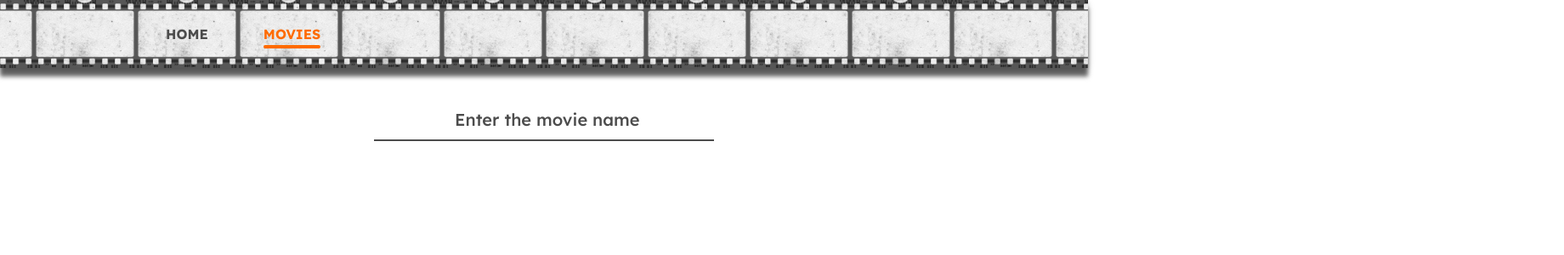
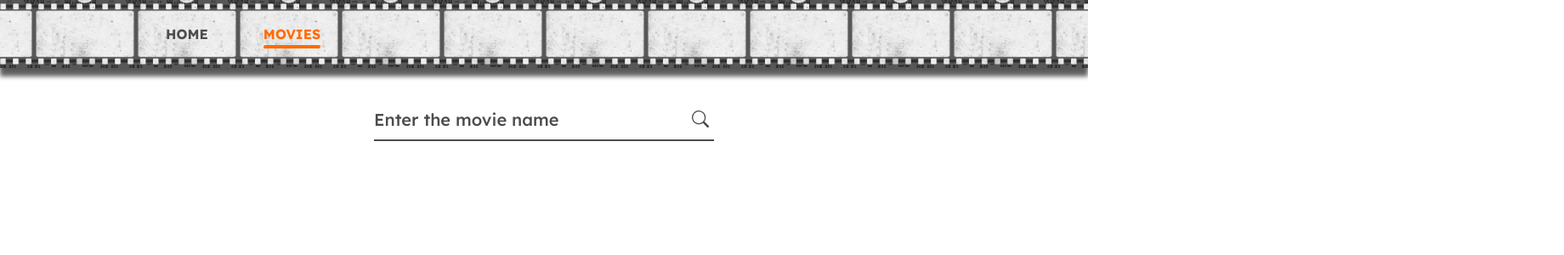
Before and after one commit to Dmitry-Karas/react-movies, a React (Create React App) app: page /movies in a window 1280 px wide. Shown: the top 300 px of the page at 85% size, 1840 px wide, since content can reach past the window. Built offline with nearby package versions, Linux system fonts and the light colour scheme.

Commit message:
fixed submit button, refactoring search input to controlled, changed project name

```diff
--- a/package.json
+++ b/package.json
@@ -1,5 +1,5 @@
 {
-  "name": "goit-react-hw-05-movies",
+  "name": "react-movies",
   "version": "0.1.0",
   "private": true,
   "dependencies": {
--- a/src/components/SearchForm/SearchForm.jsx
+++ b/src/components/SearchForm/SearchForm.jsx
@@ -1,8 +1,15 @@
 import PropTypes from "prop-types";
 import { Form, Input, Label, Button } from "./SearchForm.styled";
 import { BsSearch } from "react-icons/bs";
+import { useState } from "react";
 
 const SearchForm = ({ onSubmit }) => {
+  const [value, setValue] = useState("");
+
+  const handleInputChange = (e) => {
+    setValue(e.target.value);
+  };
+
   const handleSubmit = (e) => {
     e.preventDefault();
 
@@ -10,7 +17,7 @@ const SearchForm = ({ onSubmit }) => {
 
     onSubmit(searchInput.value);
 
-    searchInput.value = "";
+    setValue("");
   };
 
   return (
@@ -18,13 +25,14 @@ const SearchForm = ({ onSubmit }) => {
       <Input
         type="text"
         name="movieSearch"
+        value={value}
         id="movieSearch"
         placeholder="The Fast and the Furious"
         autoComplete="off"
+        onChange={handleInputChange}
       />
       <Label htmlFor="movieSearch">Enter the movie name</Label>
-      <Button type="submit">
-        Search
+      <Button type="submit" disabled={!value}>
         <BsSearch />
       </Button>
     </Form>
--- a/src/components/SearchForm/SearchForm.styled.jsx
+++ b/src/components/SearchForm/SearchForm.styled.jsx
@@ -54,7 +54,6 @@ export const Label = styled.label`
   line-height: 1.14;
   color: var(--color-dark);
 
-  transform: translate(95px);
   transition: transform 250ms ease-in-out, color 250ms ease-in-out;
 
   Input:focus + &,
@@ -71,9 +70,9 @@ export const Button = styled.button`
   right: 0;
   display: flex;
   align-items: center;
-  padding: 10px;
-  opacity: 0;
-  pointer-events: none;
+  padding-top: 10px;
+  padding-bottom: 10px;
+  padding-left: 50px;
   border: none;
 
   font-size: 20px;
@@ -81,24 +80,18 @@ export const Button = styled.button`
   color: var(--color-dark);
   background-color: transparent;
 
-  transform: translateX(1000px);
-  transition: 250ms opacity ease-in-out, 250ms color ease,
-    600ms transform cubic-bezier(0.175, 0.885, 0.32, 1.275);
-
-  &:hover {
-    color: var(--color-accent);
+  &:disabled {
+    pointer-events: none;
   }
 
-  Input:focus ~ & {
-    opacity: 1;
-    pointer-events: all;
-    transform: translateX(0);
-    /* transition-delay: 250ms; */
+  &:hover:not(:disabled) svg {
+    color: var(--color-accent);
+    transform: rotate(90deg) scale(1.4);
   }
 
   & svg {
     margin-left: 10px;
 
-    color: var(--color-accent);
+    transition: color 250ms ease, transform 250ms ease;
   }
 `;
```
Also changed, not shown: 2 other files (tests, documents, lock files or other folders).
